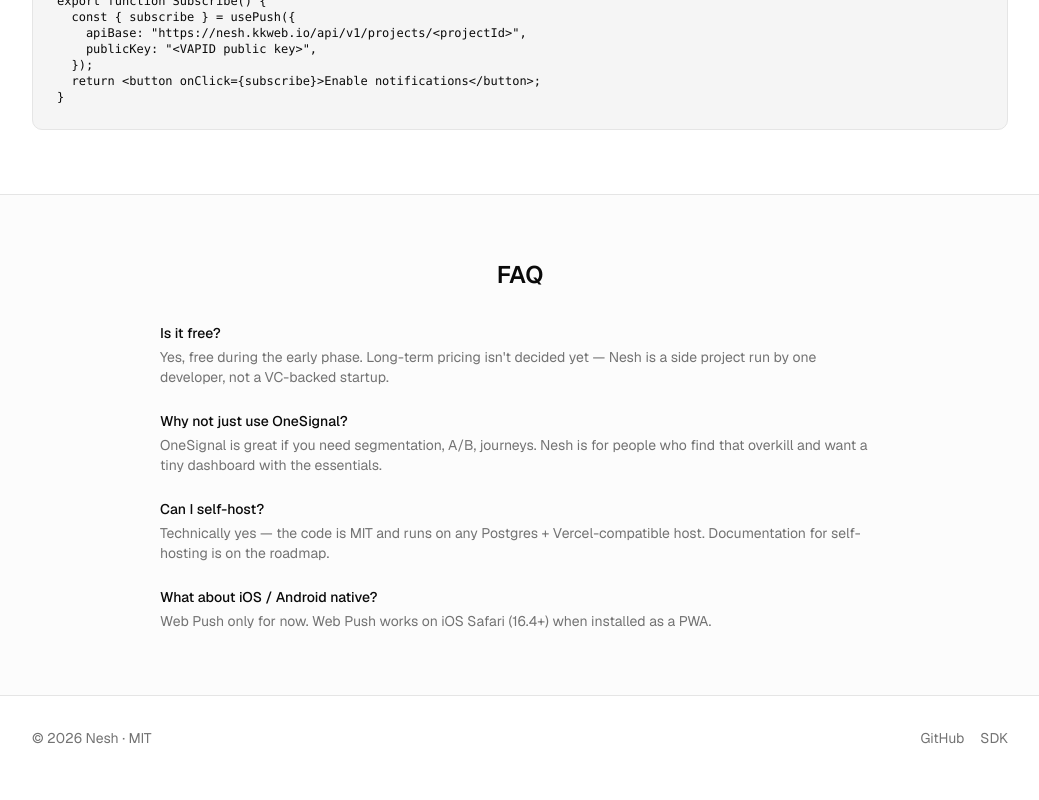
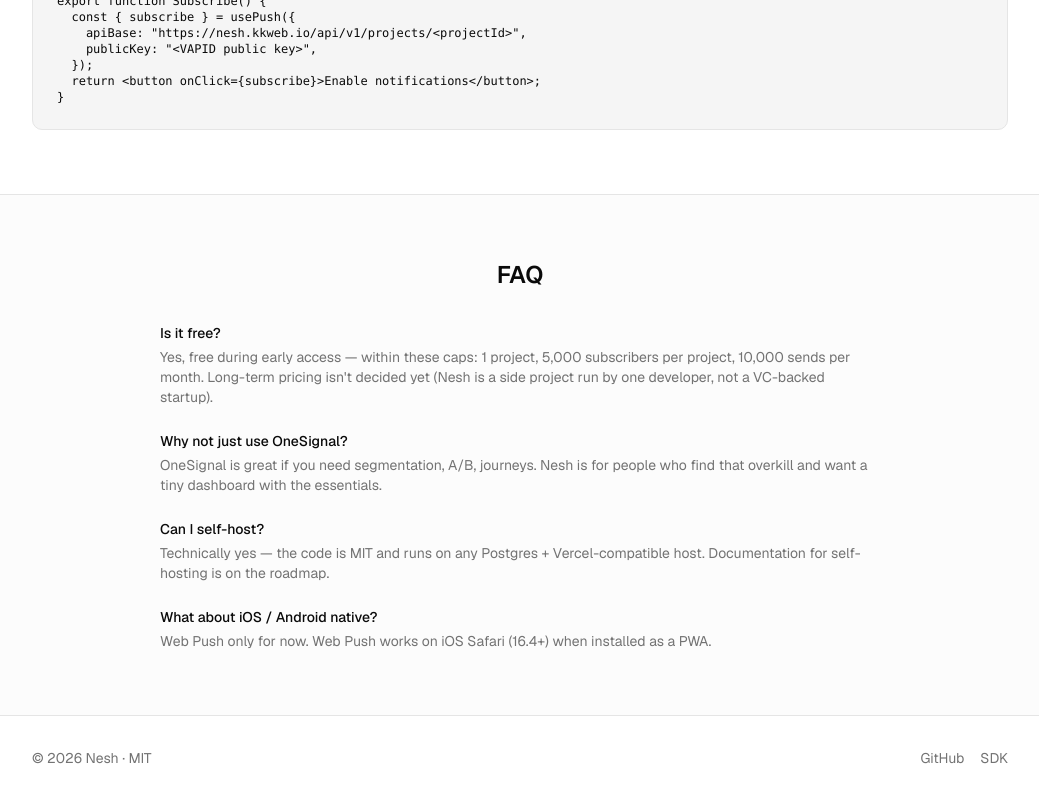
Before and after one commit to piro0919/nesh, a Next.js app: page / in a window 1280 px wide. Shown: the part 1160-1960 px from the top of the page, without its empty margins (120-1159 px from the left). Built offline with nearby package versions, Linux system fonts and the light colour scheme; no server answers.

Commit message:
docs(landing): list explicit free-tier caps in FAQ

```diff
--- a/src/app/_components/landing-page.tsx
+++ b/src/app/_components/landing-page.tsx
@@ -100,7 +100,7 @@ export function Subscribe() {
             <div className="flex flex-col gap-6 text-sm">
               <Faq
                 q="Is it free?"
-                a="Yes, free during the early phase. Long-term pricing isn't decided yet — Nesh is a side project run by one developer, not a VC-backed startup."
+                a="Yes, free during early access — within these caps: 1 project, 5,000 subscribers per project, 10,000 sends per month. Long-term pricing isn't decided yet (Nesh is a side project run by one developer, not a VC-backed startup)."
               />
               <Faq
                 q="Why not just use OneSignal?"
```
